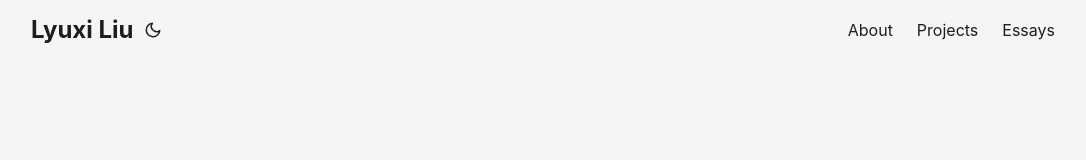
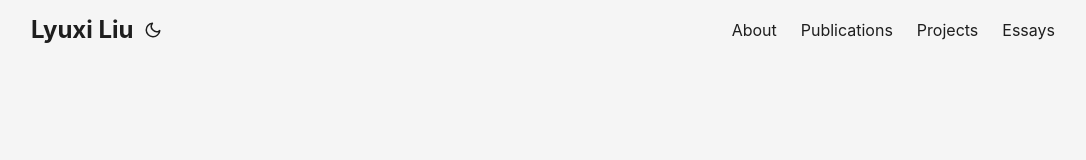
Before and after one commit to llspublic/llspublic.github.io, a plain HTML site: page index.html in a window 1280 px wide. Shown: the top 160 px of the page, without its empty margins (97-1183 px from the left). Drawn offline with Linux system fonts and the light colour scheme.

Commit message:
Update Hugo template

```diff
--- a/index.html
+++ b/index.html
@@ -127,6 +127,11 @@
             <li>
                 <a href="https://llspublic.github.io/about/" title="About">
                     <span>About</span>
+                </a>
+            </li>
+            <li>
+                <a href="https://llspublic.github.io/publications/" title="Publications">
+                    <span>Publications</span>
                 </a>
             </li>
             <li>
```
Also changed, not shown: 404.html (+5 -0 lines), categories/index.html (+5 -0 lines), tags/index.html (+5 -0 lines).
